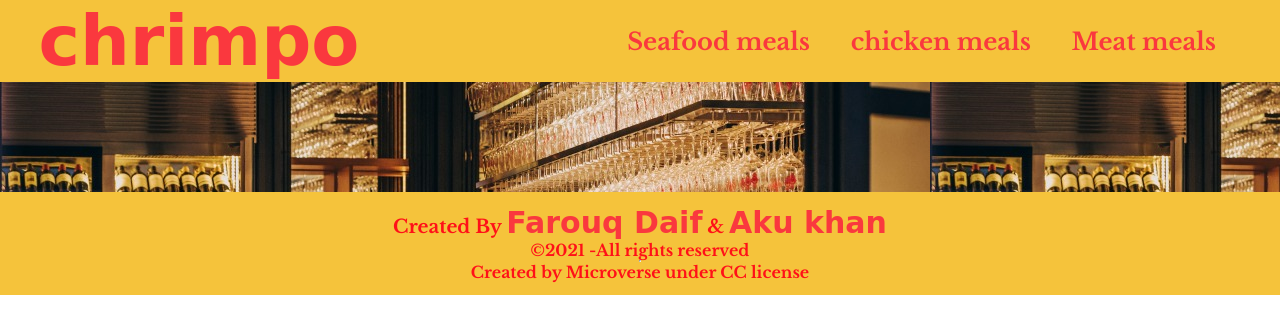
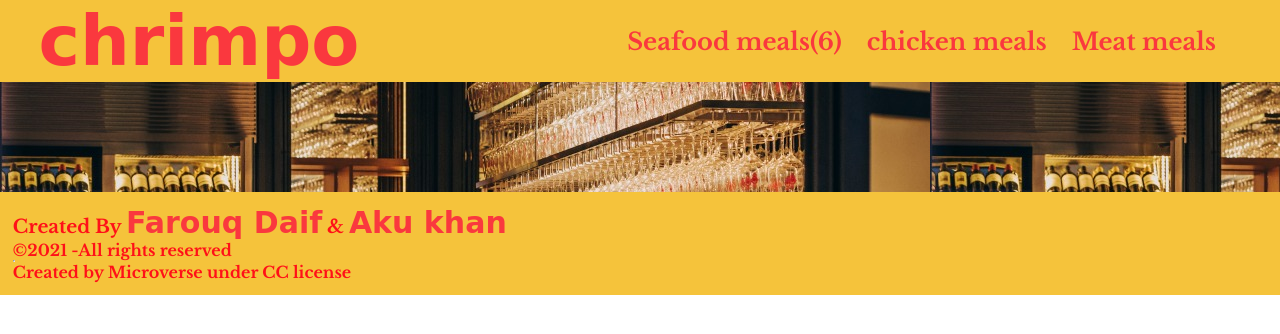
Before and after one commit to farouqdaif1/CapstoneJS, a website built with webpack: page src/index.html in a window 1280 px wide. Built offline with nearby package versions, Linux system fonts and the light colour scheme; no server answers; a web font is replaced by a local one.

Commit message:
Fix the footer and Update the README.md File

```diff
--- a/src/index.html
+++ b/src/index.html
@@ -17,7 +17,7 @@
         <nav>
             <div class="logo"> <a href="index.html">chrimpo</a></div>
                 <ul class="nav-list">
-                    <li><a id="seafood-meals" href="index.html"> Seafood meals</a></li>
+                    <li><a id="seafood-meals" href="index.html"> Seafood meals(6)</a></li>
                     <li><a id="chicken-meals" href="#"> chicken meals</a></li>
                     <li><a id="Meat-meals" href="#">Meat meals</a></li>
                 </ul>
--- a/src/likes.js
+++ b/src/likes.js
@@ -1,5 +1,4 @@
 const baseUrl = 'https://us-central1-involvement-api.cloudfunctions.net/capstoneApi/apps/Jxa2o7XJAhJoB2RZ7ghK/likes';
-// const id = Jxa2o7XJAhJoB2RZ7ghK;
 const addLikes = (id) => fetch(baseUrl, {
   method: 'POST',
   headers: {
--- a/src/style.css
+++ b/src/style.css
@@ -149,7 +149,7 @@ footer {
   flex-direction: column;
   padding: 1%;
   justify-content: center;
-  align-items: center;
+  align-items: flex-start;
   background-color: #f5c33b;
   font-family: "Libre Baskerville", serif;
   color: #ff1018;
```
Also changed, not shown: README.md.
